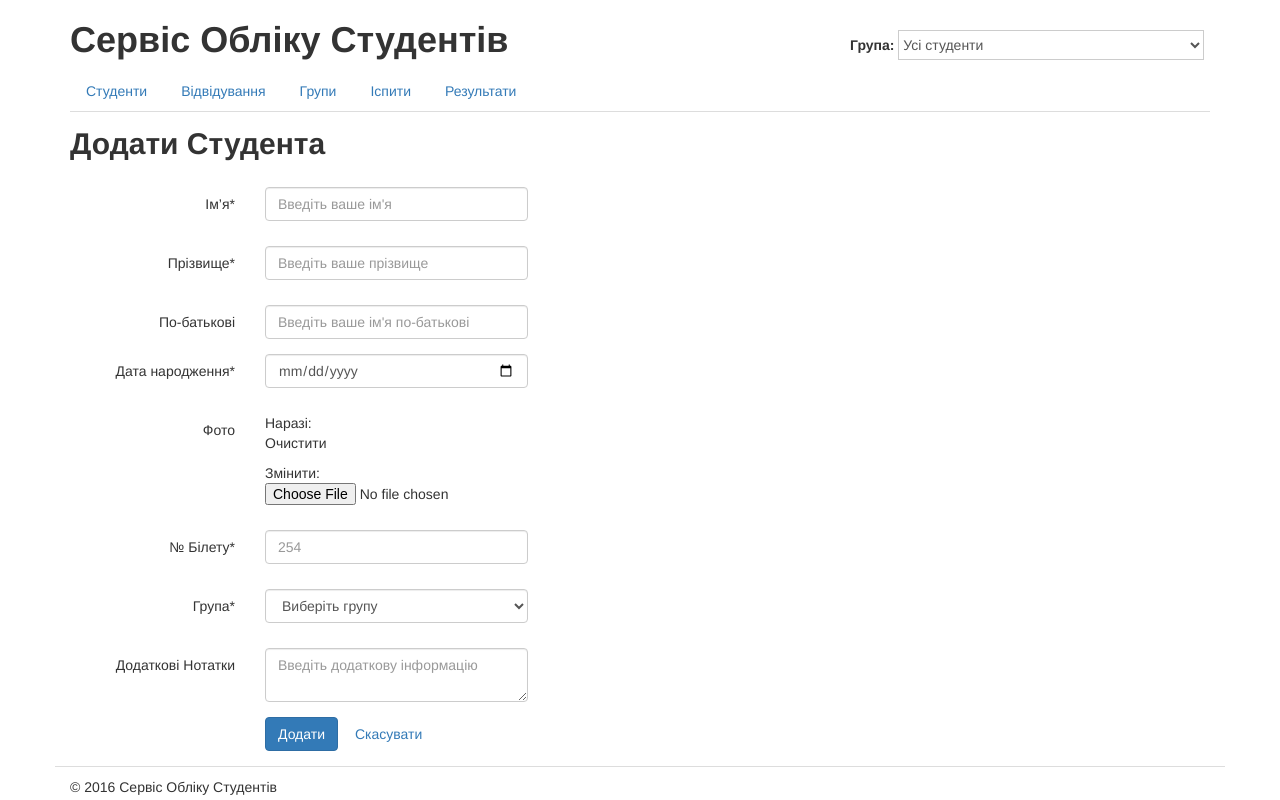
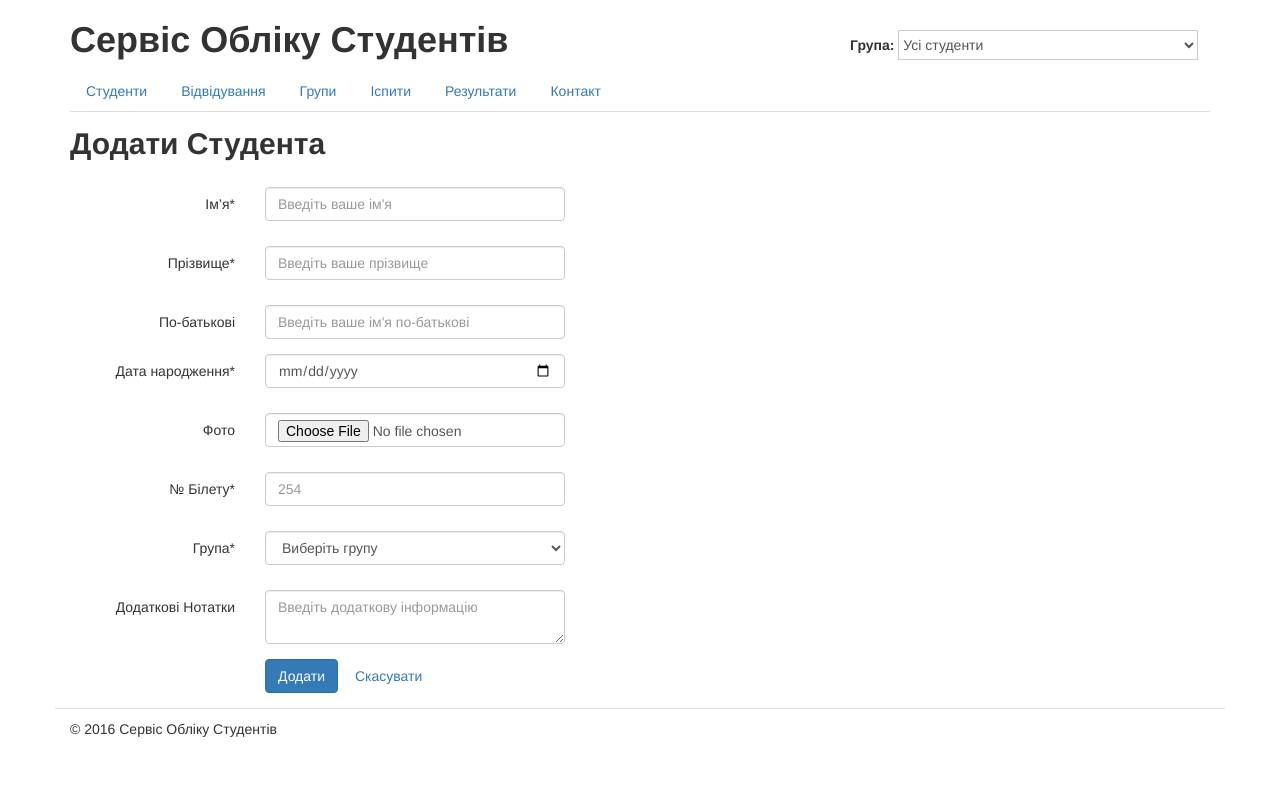
Before and after one commit to trivvet/studentsdb2, a Django app: template students/templates/students/students_add.html in a window 1280 px wide. Run offline with Django 3.2, Linux system fonts and the light colour scheme; the template is opened without the code that fills it, so the values that code supplies are empty; parts of the project's set-up code (start-up, migrations or seed data) failed here and were passed over; some libraries are stand-ins or nearby versions.

Commit message:
Chapter 8 Add Contact Admin Form

```diff
--- a/students/static/css/main.css
+++ b/students/static/css/main.css
@@ -100,3 +100,9 @@ a.form {
 .form-horizontal {
   margin-top: 60px;
 }
+
+textarea,
+select,
+input {
+  max-width: 300px;
+}
--- a/students/templates/students/base.html
+++ b/students/templates/students/base.html
@@ -60,6 +60,7 @@
       {% url 'groups' as url_groups %}
       {% url 'exams' as url_exams %}
       {% url 'results' as url_results %}
+      {% url 'contact_admin' as url_contact %}
       <!-- Start Subheader -->
       <div class="row" id="sub-header">
         <div class="col-xs-12">
@@ -79,6 +80,9 @@
             <li role="presentation" {% if url_results in request.path %}
                 class="active"{% endif %}>
               <a href="{{ url_results }}">Результати</a></li>
+            <li role="presentation" {% if url_contact in request.path %}
+                class="active"{% endif %}>
+              <a href="{{ url_contact }}">Контакт</a></li>
         </ul>
         </div>
       </div>
@@ -94,6 +98,12 @@
           {% if request.GET.status_message %}
           <div class="alert alert-warning" role="alert">
                {{ request.GET.status_message }}</div>
+          {% endif %}
+          {% if messages %}
+          {% for message in messages %}
+            <div class="alert alert-{{ message.tags }}"
+                 role="alert">{{ message }}</div>
+          {% endfor %}
           {% endif %}
           {% endblock status_message %}
 
--- a/students/templates/students/students_add.html
+++ b/students/templates/students/students_add.html
@@ -18,15 +18,14 @@
 <!-- FORM -->
 
 <form class="form-horizontal" action="{% url "students_add" %}" method="post"
-      enctype="multipart/form-data">
-
+      enctype="multipart/form-data" role="form">
   {% csrf_token %}
 
   <!-- First Name -->
   <div class="form-group {% if errors.first_name %}has-error{% endif %}">
     <label for="first_name" class="col-sm-2 control-label">
       Ім’я*</label>
-    <div class="col-sm-3">
+    <div class="col-sm-10">
       <input type="text" class="form-control" id="first_name"
              value="{{ request.POST.first_name }}" placeholder="Введіть ваше ім'я" name="first_name" aria-describedby="helpFirstName" />
       <span class="help-block" id="helpFirstName">{{ errors.first_name }}</span>
@@ -37,7 +36,7 @@
   <div class="form-group {% if errors.last_name %}has-error{% endif %}">
     <label for="last_name" class="col-sm-2 control-label">
       Прізвище*</label>
-    <div class="col-sm-3">
+    <div class="col-sm-10">
       <input type="text" class="form-control" id="last_name"
              value="{{ request.POST.last_name }}" placeholder="Введіть ваше прізвище" name="last_name" aria-describedby="helpLastName" />
       <span class="help-block" id="helpLastName">{{ errors.last_name }}</span>
@@ -48,10 +47,9 @@
   <div class="form-group">
     <label for="middle_name" class="col-sm-2 control-label">
       По-батькові</label>
-    <div class="col-sm-3">
+    <div class="col-sm-10">
       <input type="text" class="form-control" id="middle_name"
-             value="{{ request.POST.middle_name }}" placeholder="Введіть ваше ім'я по-батькові"
-             name="middle_name" />
+             value="{{ request.POST.middle_name }}" placeholder="Введіть ваше ім'я по-батькові" name="middle_name" />
     </div>
   </div>
 
@@ -59,7 +57,7 @@
   <div class="form-group {% if errors.birthday %}has-error{% endif %}">
     <label for="birthday" class="col-sm-2 control-label">
       Дата народження*</label>
-    <div class="col-sm-3">
+    <div class="col-sm-10">
       <input type="date" class="form-control" id="birthday"
              placeholder="напр. 1984-06-17" name="birthday"
              value="{{ request.POST.birthday }}" aria-describedby="helpBirthday" />
@@ -71,11 +69,9 @@
   <div class="form-group {% if errors.photo %}has-error{% endif %}">
     <label for="photo" class="col-sm-2 control-label">
       Фото</label>
-    <div class="col-sm-5">
-      <p class="form">Наразі: <a href="#"></a></p>
-      <p><a class="form" href="#">Очистити</a></p>
-      <p>Змінити: <input type="file" id="photo" name="photo"
-                         aria-describedby="helpPhoto" /></p>
+    <div class="col-sm-10">
+      <input type="file" id="photo" name="photo" class="form-control"
+             aria-describedby="helpPhoto" value="" /></p>
       <span class="help-block" id="helpPhoto">{{ errors.photo }}</span>
     </div>
   </div>
@@ -84,7 +80,7 @@
   <div class="form-group {% if errors.ticket %}has-error{% endif %}">
     <label for="ticket" class="col-sm-2 control-label">
       № Білету*</label>
-    <div class="col-sm-3">
+    <div class="col-sm-10">
       <input type="text" class="form-control" id="ticket"
              placeholder="254" name="ticket" aria-describedby="helpTicket"
              value="{{ request.POST.ticket }}" />
@@ -96,7 +92,7 @@
   <div class="form-group {% if errors.student_group %}has-error{% endif %}">
     <label for="student_group" class="col-sm-2 control-label">
       Група*</label>
-    <div class="col-sm-3">
+    <div class="col-sm-10">
       <select id="student_group" name="student_group" class="form-control"
               aria-describedby="helpStudentGroup">
         <option value="">Виберіть групу</option>
@@ -114,7 +110,7 @@
   <div class="form-group">
     <label for="notes" class="col-sm-2 control-label">
       Додаткові Нотатки</label>
-    <div class="col-sm-3">
+    <div class="col-sm-10">
       <textarea id="notes" name="notes" placeholder="Введіть додаткову інформацію"
                 class="form-control">{% if request.POST.notes %}{{ request.POST.notes }}{% endif %}</textarea>
     </div>
--- a/studentsdb/urls.py
+++ b/studentsdb/urls.py
@@ -17,7 +17,7 @@ from django.conf.urls import include, url
 from django.contrib import admin
 from django.views import static
 
-from students.views import students, groups, journal, exams, results
+from students.views import students, groups, journal, exams, results, contact_admin
 from students.views.students import StudentUpdateView
 
 from .settings import MEDIA_ROOT, DEBUG
@@ -60,6 +60,9 @@ urlpatterns = [
     url(r'^results/(?P<rid>\d+)/delete', results.results_delete,
         name='results_delete'),
 
+    # Contact Admin Form
+    url(r'^contact-admin/$', contact_admin.contact_admin, name="contact_admin"),
+
     url(r'^admin/', admin.site.urls),
 ]
 
```
Also changed, not shown: students/templates/contact_admin/form.html (added, +23 -0 lines), students/views/contact_admin.py (added, +49 -0 lines), students/views/students.py (+9 -5 lines), studentsdb/settings.py (+18 -9 lines).
